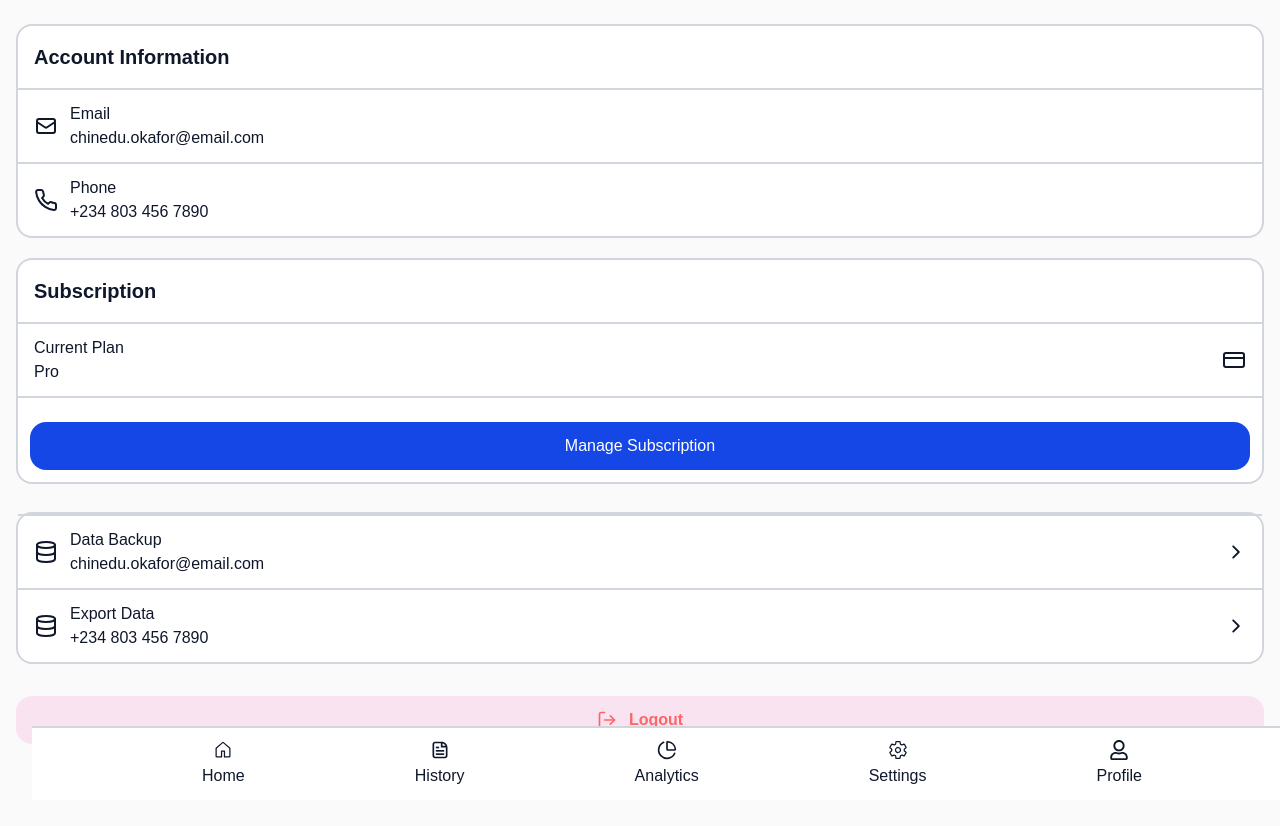
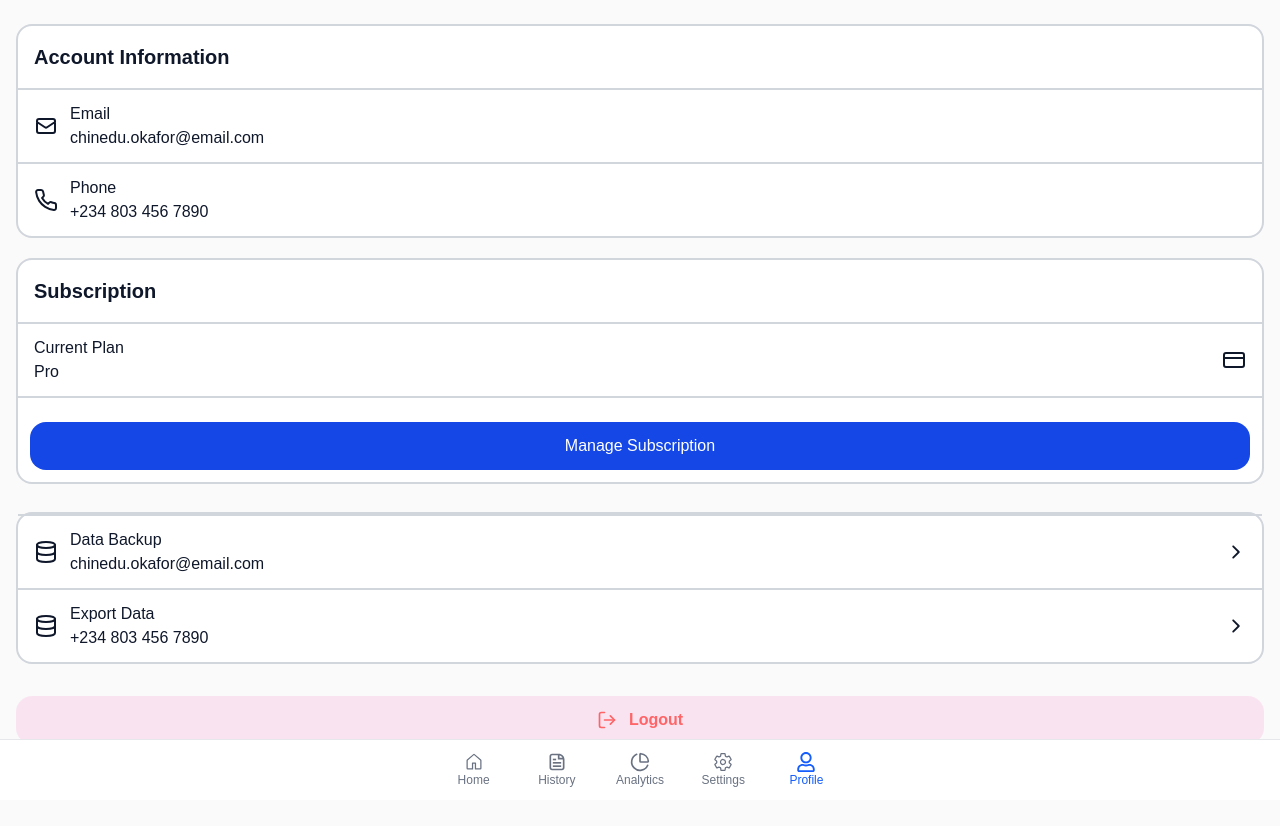
Before and after one commit to franklynxchill/Monvexa, a Next.js app in the folder frontend/: page /profile in a window 1280 px wide. Shown: the top 826 px of the page. Built offline with nearby package versions, Linux system fonts and the light colour scheme.

Commit message:
update commit

```diff
--- a/frontend/app/categories/page.tsx
+++ b/frontend/app/categories/page.tsx
@@ -9,16 +9,16 @@ import { IoMdTrendingUp } from "react-icons/io";
 import Navbar from "@/component/Navbar";
 import { RiDeleteBinLine } from "react-icons/ri";
 
-const colorOptions = [
-  "#ef4444", // Red
-  "#f97316", // Orange
-  "#eab308", // Yellow
-  "#22c55e", // Green
-  "#3b82f6", // Blue
-  "#8b5cf6", // Purple
-  "#ec4899", // Pink
-  "#6b7280", // Gray
-];
+// const colorOptions = [
+//   "#ef4444", // Red
+//   "#f97316", // Orange
+//   "#eab308", // Yellow
+//   "#22c55e", // Green
+//   "#3b82f6", // Blue
+//   "#8b5cf6", // Purple
+//   "#ec4899", // Pink
+//   "#6b7280", // Gray
+// ];
 
 const iconOptions = [
   {
@@ -61,7 +61,7 @@ export default function page() {
     name: "",
     type: "expense",
     icon: "",
-    color: "", // First chosen color
+    // color: "", // First chosen color
   });
   const [isLoading, setIsLoading] = useState(false);
 
@@ -72,12 +72,12 @@ export default function page() {
     });
   };
 
-  const handleColorSelect = (color: string, colorField: 'color') => {
-    setCategoryData({
-      ...categoryData,
-      [colorField]: color,
-    });
-  };
+  // const handleColorSelect = (color: string, colorField: 'color') => {
+  //   setCategoryData({
+  //     ...categoryData,
+  //     [colorField]: color,
+  //   });
+  // };
 
   const handleSubmit = async (e: React.FormEvent) => {
     e.preventDefault();
@@ -119,7 +119,7 @@ export default function page() {
           name: "",
           type: "expense",
           icon: "",
-          color: "",
+          // color: "",
         });
 
         setCreateCategory(false);
@@ -214,7 +214,7 @@ export default function page() {
                             name: item.name,
                             type: item.type,
                             icon: item.icon,
-                            color: item.color,
+                            // color: item.color,
                           });
                         }}
                       />
@@ -252,7 +252,7 @@ export default function page() {
                             name: item.name,
                             type: item.type,
                             icon: item.icon,
-                            color: item.color,
+                            // color: item.color,
                           })
                         }}
                       />
@@ -367,7 +367,7 @@ export default function page() {
                 </div>
               </div>
 
-              <div className="mt-5">
+              {/* <div className="mt-5">
                 <label className="font-medium">Choose Color</label>
 
                 <div className="flex flex-wrap gap-3 mt-3">
@@ -392,7 +392,7 @@ export default function page() {
                     />
                   ))}
                 </div>
-              </div>
+              </div> */}
 
               <div className="flex gap-4 mt-6">
                 <button
--- a/frontend/app/login/page.tsx
+++ b/frontend/app/login/page.tsx
@@ -87,7 +87,10 @@ export default function Page() {
             "Content-Type": "application/json",
           },
           credentials: "include",
-          body: JSON.stringify(formData),
+          body: JSON.stringify({
+            ...formData,
+            rememberMe
+          }),
         }
       );
 
--- a/frontend/app/new-transaction/page.tsx
+++ b/frontend/app/new-transaction/page.tsx
@@ -29,6 +29,11 @@ export default function Page() {
 
   const [categories, setCategories] = useState<Category[]>([]);
   const [isLoading, setIsLoading] = useState(false);
+  const [errors, setErrors] = useState({
+    amount: "",
+    category: "",
+  });
+
 
   const iconMap: any = {
     shopping: FiShoppingBag,
@@ -80,12 +85,29 @@ export default function Page() {
   const handleSubmit = async (e: React.FormEvent) => {
     e.preventDefault();
 
+    const newErrors ={
+      amount: "",
+      category: "",
+    }
+
+    // AMOUNT VALIDATION
+    if (!transactionData.amount) {
+      newErrors.amount = "Amount is required";
+    } else if (Number(transactionData.amount) <= 0) {
+      newErrors.amount = "Amount must be greater than 0";
+    }
+
+    // CATEGORY VALIDATION
+    if (!transactionData.category) {
+      newErrors.category = "Please select a category";
+    }
+
+    setErrors(newErrors);
+
     if (
-      !transactionData.amount ||
-      !transactionData.type ||
-      !transactionData.category
+      newErrors.amount ||
+      newErrors.category
     ) {
-      alert("Please fill all required fields");
       return;
     }
 
@@ -117,8 +139,13 @@ export default function Page() {
         return;
       }
 
-      toast.success("Transaction successful");
-      router.push("/dashboard");
+      toast.success("Transaction successful", {
+        duration: 1500,
+      });
+
+      setTimeout(() => {
+        router.push("/dashboard");
+      }, 1200);
     } catch (error) {
       console.error("Error:", error);
     } finally {
@@ -157,6 +184,11 @@ export default function Page() {
                 placeholder="0"
               />
             </div>
+            {errors.amount && (
+              <p className="text-red-500 text-sm mt-2 text-center">
+                {errors.amount}
+              </p>
+            )}
           </div>
 
           {/* Type */}
@@ -222,6 +254,11 @@ export default function Page() {
                   );
                 })}
             </div>
+            {errors.category && (
+              <p className="text-red-500 text-sm mt-3">
+                {errors.category}
+              </p>
+            )}
           </div>
 
           {/* Note */}
--- a/frontend/component/Navbar.tsx
+++ b/frontend/component/Navbar.tsx
@@ -1,40 +1,57 @@
-import Link from "next/link"
-import { CgFileDocument } from "react-icons/cg"
-import { FaRegUser } from "react-icons/fa"
-import { GoHome } from "react-icons/go"
-import { IoSettingsOutline } from "react-icons/io5"
-import { LuChartPie } from "react-icons/lu"
+"use client";
 
+import Link from "next/link";
+import { usePathname } from "next/navigation";
+import { CgFileDocument } from "react-icons/cg";
+import { FaRegUser } from "react-icons/fa";
+import { GoHome } from "react-icons/go";
+import { IoSettingsOutline } from "react-icons/io5";
+import { LuChartPie } from "react-icons/lu";
 
 function Navbar() {
+  const pathname = usePathname();
+
+  const navItems = [
+    { href: "/dashboard", label: "Home", icon: GoHome },
+    { href: "/transactions", label: "History", icon: CgFileDocument },
+    { href: "/insights", label: "Analytics", icon: LuChartPie },
+    { href: "/settings", label: "Settings", icon: IoSettingsOutline },
+    { href: "/profile", label: "Profile", icon: FaRegUser },
+  ];
+
   return (
-    <div className="px-4">
-      <nav className=" fixed bottom-0 z-40 w-full py-3 border-t-2 border-t-gray-300 bg-white">
-        <div className=" flex items-center justify-center gap-x-5 md:gap-x-0 md:justify-evenly ">
-          <Link href="/dashboard" className=" flex flex-col gap-y-1 items-center justify-center text-[.9rem] md:text-base">
-            <GoHome className=" text-xl" />
-            Home
-          </Link>
-          <Link href="/transactions" className=" flex flex-col gap-y-1 items-center justify-center text-[.9rem] md:text-base">
-            <CgFileDocument className="text-xl" />
-            History
-          </Link>
-          <Link href="/insights" className=" flex flex-col gap-y-1 items-center justify-center text-[.9rem] md:text-base">
-            <LuChartPie className="text-xl" />
-            Analytics
-          </Link>
-          <Link href="/settings" className=" flex flex-col gap-y-1 items-center justify-center text-[.9rem] md:text-base">
-            <IoSettingsOutline className="text-xl" />
-            Settings
-          </Link>
-          <Link href="/profile" className=" flex flex-col gap-y-1 items-center justify-center text-[.9rem] md:text-base">
-            <FaRegUser className="text-xl" />
-            Profile
-          </Link>
-        </div>
-      </nav>
-    </div>
-  )
+    <nav className="fixed bottom-0 left-0 right-0 z-40 bg-white border-t border-gray-200 pb-safe">
+      <div className="flex items-center justify-between px-4 py-3 max-w-md mx-auto">
+
+        {navItems.map((item) => {
+          const isActive = pathname === item.href;
+          const Icon = item.icon;
+
+          return (
+            <Link
+              key={item.href}
+              href={item.href}
+              className="relative flex flex-col items-center text-xs w-full"
+            >
+              <Icon
+                className={`text-xl transition-colors duration-200 ${
+                  isActive ? "text-blue-600" : "text-gray-500"
+                }`}
+              />
+
+              <span
+                className={`transition-colors duration-200 ${
+                  isActive ? "text-blue-600" : "text-gray-500"
+                }`}
+              >
+                {item.label}
+              </span>
+            </Link>
+          );
+        })}
+      </div>
+    </nav>
+  );
 }
 
-export default Navbar
+export default Navbar;
```
